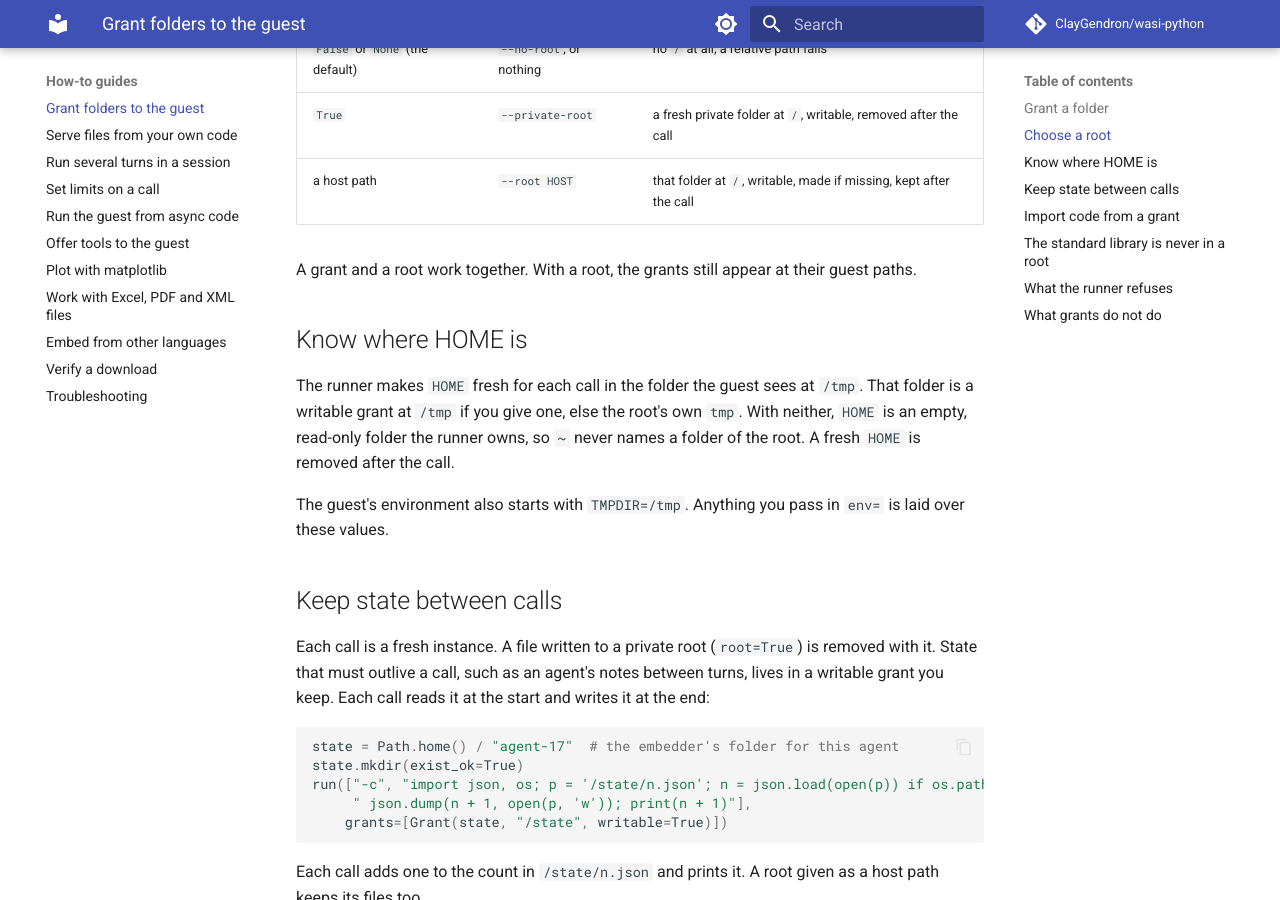
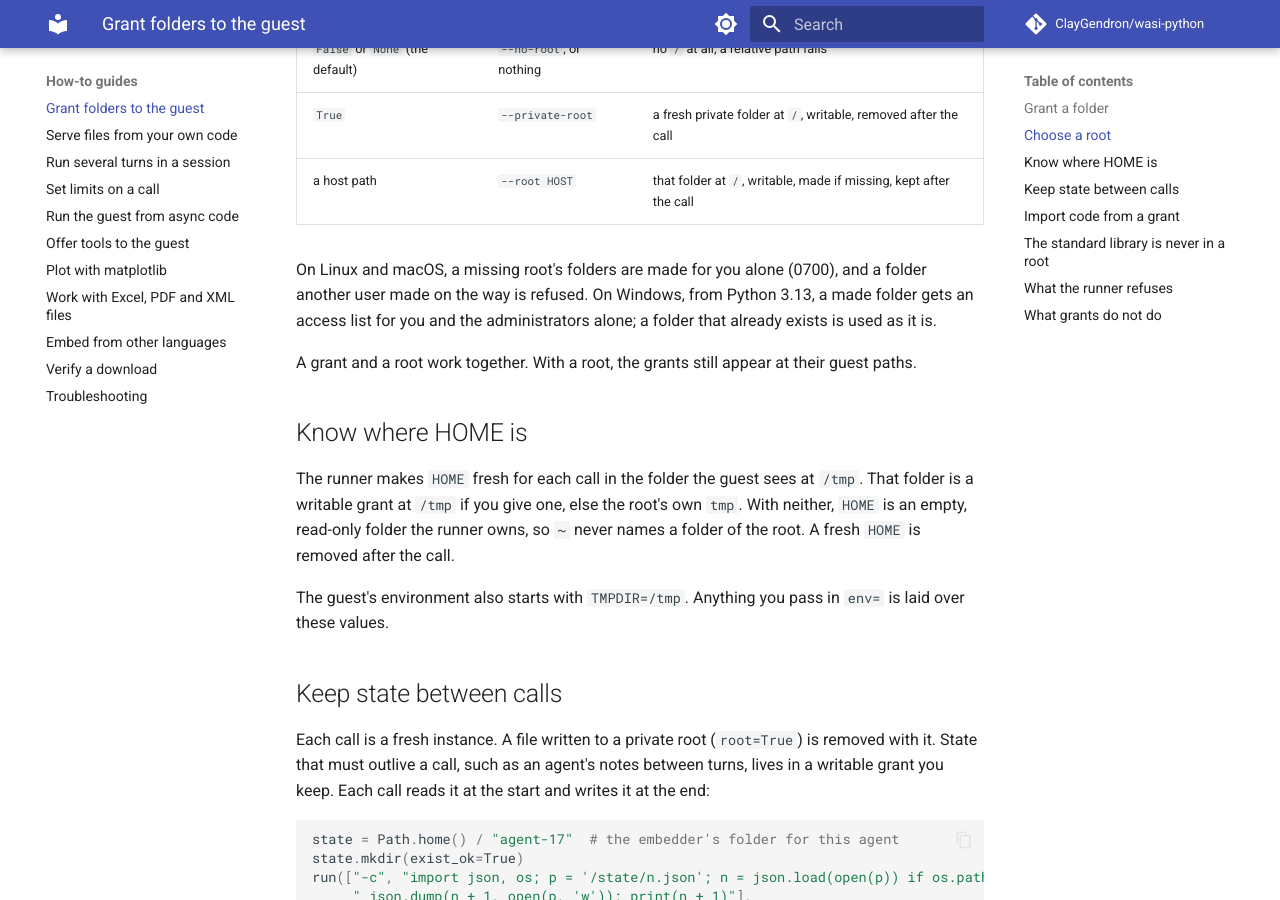
Before and after one commit to ClayGendron/wasi-python, an MkDocs documentation site: the page built from docs/how-to/grants.md, in a window 1280 px wide and 900 px high, scrolled down 1168 px. Built offline with MkDocs 1.6.1 and Material for MkDocs 9.7.7, drawn with Linux system fonts in a browser that asks for light colours; comment, search, counter and statistics services are not loaded.

Commit message:
139 step 5: the documents: grants.md says what a made root's folders are on each system, and the CHANGELOG line
Co-Authored-By: Claude Opus 5.5 <noreply@anthropic.com>
Claude-Session: https://claude.ai/code/session_01FZg7sj9WydizfDe18oakTT

```diff
--- a/docs/how-to/grants.md
+++ b/docs/how-to/grants.md
@@ -37,6 +37,8 @@ On the command line, `--grant GUEST=HOST` gives a folder read-only and `--grant-
 | `False` or `None` (the default) | `--no-root`, or nothing | no `/` at all; a relative path fails |
 | `True` | `--private-root` | a fresh private folder at `/`, writable, removed after the call |
 | a host path | `--root HOST` | that folder at `/`, writable, made if missing, kept after the call |
+
+On Linux and macOS, a missing root's folders are made for you alone (0700), and a folder another user made on the way is refused. On Windows, from Python 3.13, a made folder gets an access list for you and the administrators alone; a folder that already exists is used as it is.
 
 A grant and a root work together. With a root, the grants still appear at their guest paths.
 
```
Also changed, not shown: CHANGELOG.md (+1 -0 lines).
